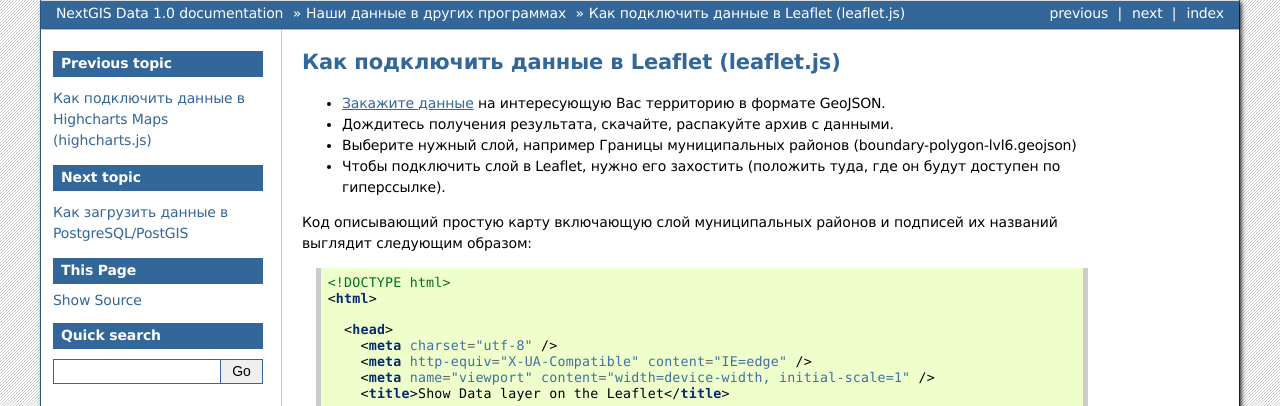
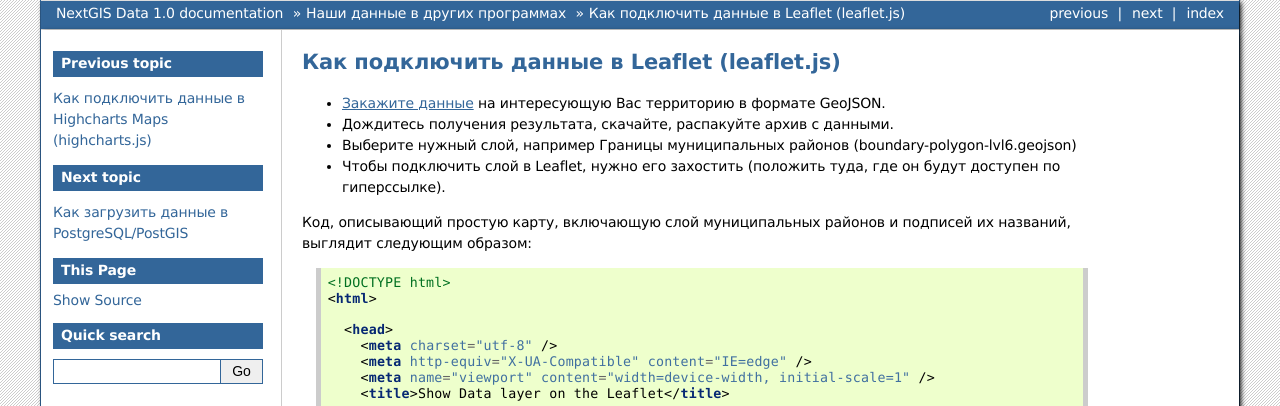
Before and after one commit to nextgis/docs_data, a Sphinx documentation site: the page built from source/leaflet.rst, in a window 1280 px wide. Shown: the top 406 px of the page. Built offline with Sphinx 7.4.7, drawn with Linux system fonts in a browser that asks for light colours; formulas are drawn with MathJax 3; pages that are not in the unit, such as notebooks, are missing from menus.

```diff
--- a/source/leaflet.rst
+++ b/source/leaflet.rst
@@ -8,7 +8,7 @@
 * Выберите нужный слой, например Границы муниципальных районов (boundary-polygon-lvl6.geojson)
 * Чтобы подключить слой в Leaflet, нужно его захостить (положить туда, где он будут доступен по гиперссылке).
 
-Код описывающий простую карту включающую слой муниципальных районов и подписей их названий выглядит следующим образом:
+Код, описывающий простую карту, включающую слой муниципальных районов и подписей их названий, выглядит следующим образом:
 
 .. code-block:: html
 
```
